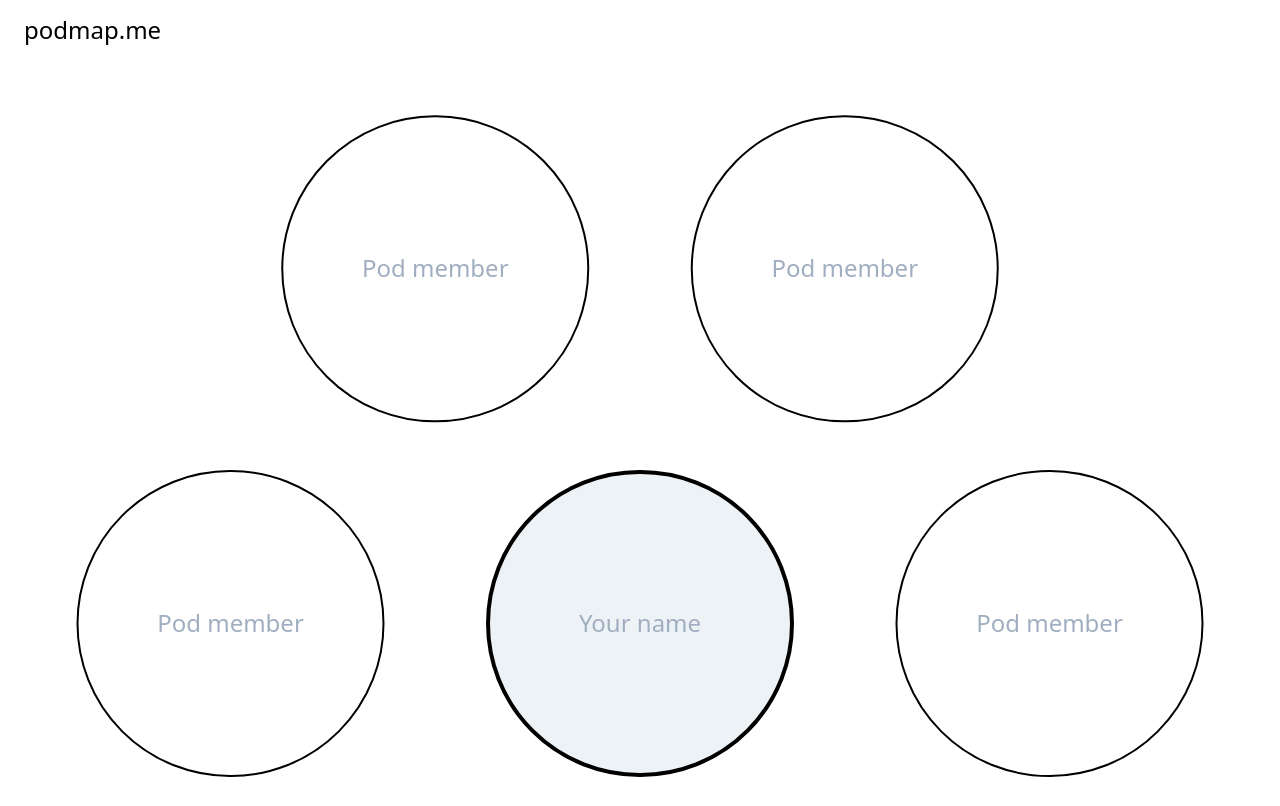
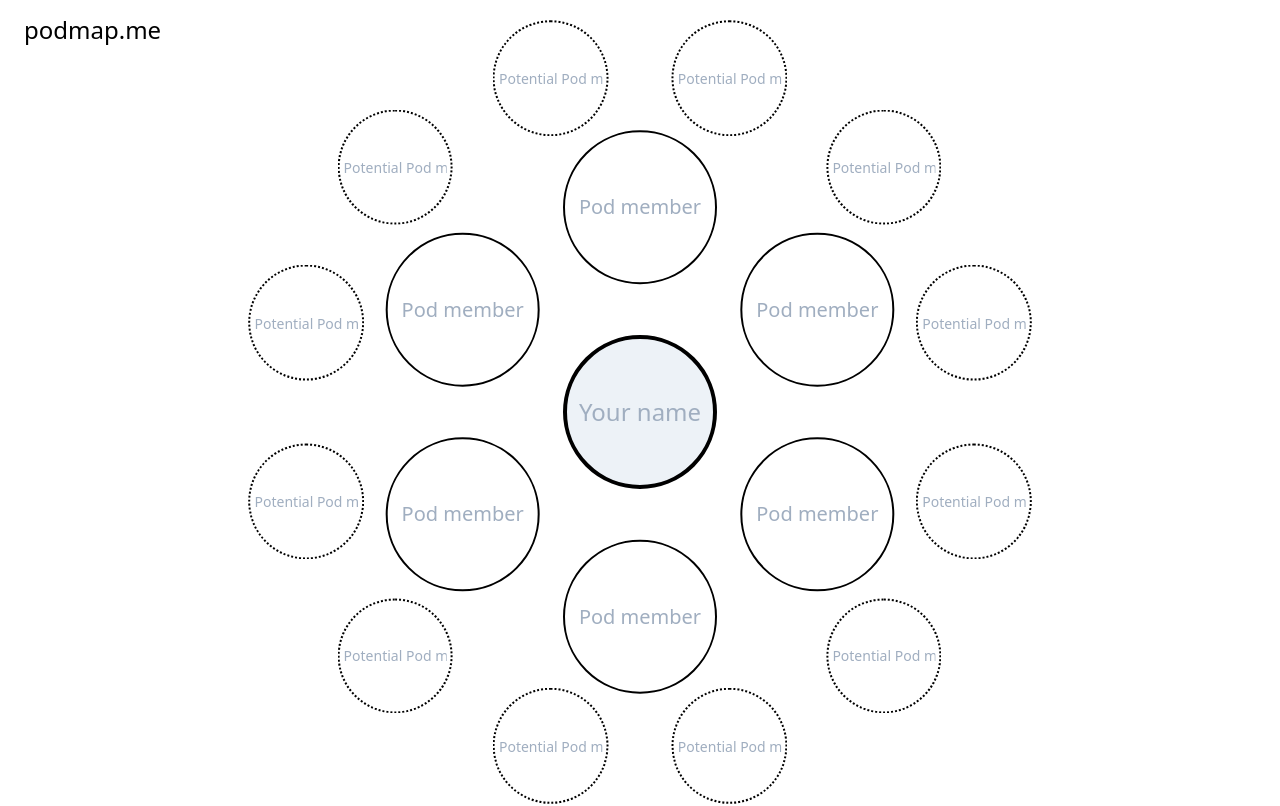
Before and after one commit to understory-garden/podmap.me, a Next.js app: page / in a window 1280 px wide. Shown: the top 806 px of the page. Built offline with nearby package versions, Linux system fonts and the light colour scheme.

Commit message:
add "potential pod members" section

```diff
--- a/pages/index.jsx
+++ b/pages/index.jsx
@@ -50,35 +50,57 @@ function useLocalState(key, initialValue) {
 }
 
 export default function IndexPage() {
-  const [podmap, setPodmap] = useLocalState("https://podmap.me/pods/default", {things: ["", "", "", "", "", ""]})
+  const [podmap, setPodmap] = useLocalState("https://podmap.me/pods/default", {things: [], potentialThings: []})
+  console.log("PM", podmap)
   return (
     <div>
       <Nav />
       <div className="w-screen relative">
-        <div className="w-screen absolute top-0 pointer-events-none">
-          <div className="w-screen absolute top-0 pointer-events-none">
-            <CircleLayout className="m-auto" style={{"--rel": 0.333, "--d": "24vw", "--tan" : 0.5}}>
+        <div className="pod-container">
+          <CircleLayout className="m-auto" style={{"--rel": 0.333, "--d": "12vw", "--tan" : 0.5}}>
             <div className="pod-element border-4 bg-gray-200">
               <input placeholder="Your name"
-                       value={podmap && podmap.name}
+                     className="pod-input"
+                     value={podmap && podmap.name || ""}
                      onChange={e => {
                        setPodmap(pm => ({name: e.target.value, ...pm}))
                      }}
-                ></input>
+              />
             </div>
           </CircleLayout>
         </div>
-          <CircleLayout className="m-auto" style={{"--rel": 0.333, "--d": "24vw", "--tan" : 0.5}}>
+        <div className="pod-container">
+          <CircleLayout className="m-auto" style={{"--rel": 0.333, "--d": "12vw", "--tan" : 0.5}}>
             {[0, 1, 2, 3, 4, 5].map(i => (
               <div className="pod-element" key={i}>
                 <input placeholder="Pod member"
-                       value={podmap && podmap.things[i]}
+                       className="pod-input text-xl"
+                       value={(podmap && podmap.things && podmap.things[i]) || ""}
                        onChange={e => {
                          setPodmap(pm => {
+                           pm.things = pm.things || []
                            pm.things[i] = e.target.value
                            return {...pm}
                          })
-                       }}></input>
+                       }}/>
+              </div>
+            ))}
+          </CircleLayout>
+        </div>
+        <div className="pod-container">
+          <CircleLayout className="m-auto" style={{"--rel": 2, "--d": "9vw", "--tan" : 0.5}}>
+            {[0, 1, 2, 3, 4, 5, 6, 7, 8, 9, 10, 11].map(i => (
+              <div className="pod-element border-dotted" key={i}>
+                <input placeholder="Potential Pod member"
+                       className="pod-input text-sm"
+                       value={(podmap && podmap.potentialThings && podmap.potentialThings[i]) || ""}
+                       onChange={e => {
+                         setPodmap(pm => {
+                           pm.potentialThings = pm.potentialThings || []
+                           pm.potentialThings[i] = e.target.value
+                           return {...pm}
+                         })
+                       }}/>
               </div>
             ))}
           </CircleLayout>
--- a/styles/index.css
+++ b/styles/index.css
@@ -30,22 +30,26 @@
     margin: calc(-.5 * var(--d));
     width: var(--d);
     height: var(--d);
-    --az: calc(var(--i) * 1turn / var(--m));
+    --az: calc((var(--i) - 1.5) * 1turn / var(--m));
     transform:
         rotate(var(--az))
         translate(var(--r))
-        rotate(calc(-1*var(--az)));
+        rotate(calc(-1 * var(--az)));
 }
 
 .pod-element {
     @apply border-2 border-black rounded-full flex flex-col justify-center pointer-events-auto;
 }
 
-.pod-element > input {
+.pod-input {
     @apply text-center mx-1 outline-none text-2xl bg-transparent;
 }
-.pod-element > input:focus {
+.pod-input:focus {
     @apply bg-gray-100 border-b-2 border-purple-500;
+}
+
+.pod-container {
+    @apply -mt-12 w-screen h-screen absolute pointer-events-none flex flex-col justify-center;
 }
 
 /* Start purging... */
```
Lines whose indentation alone changed are shown as unchanged.
